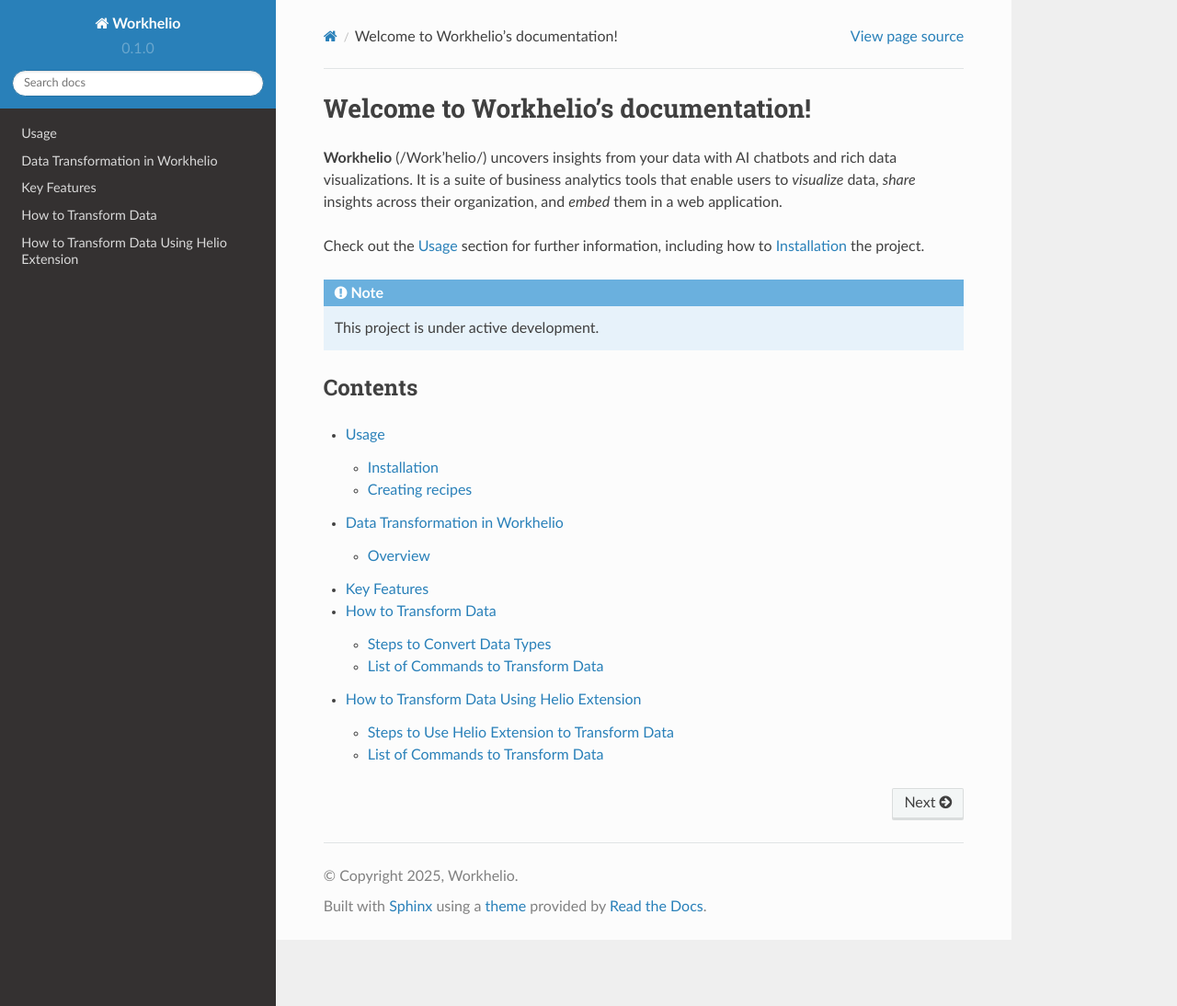
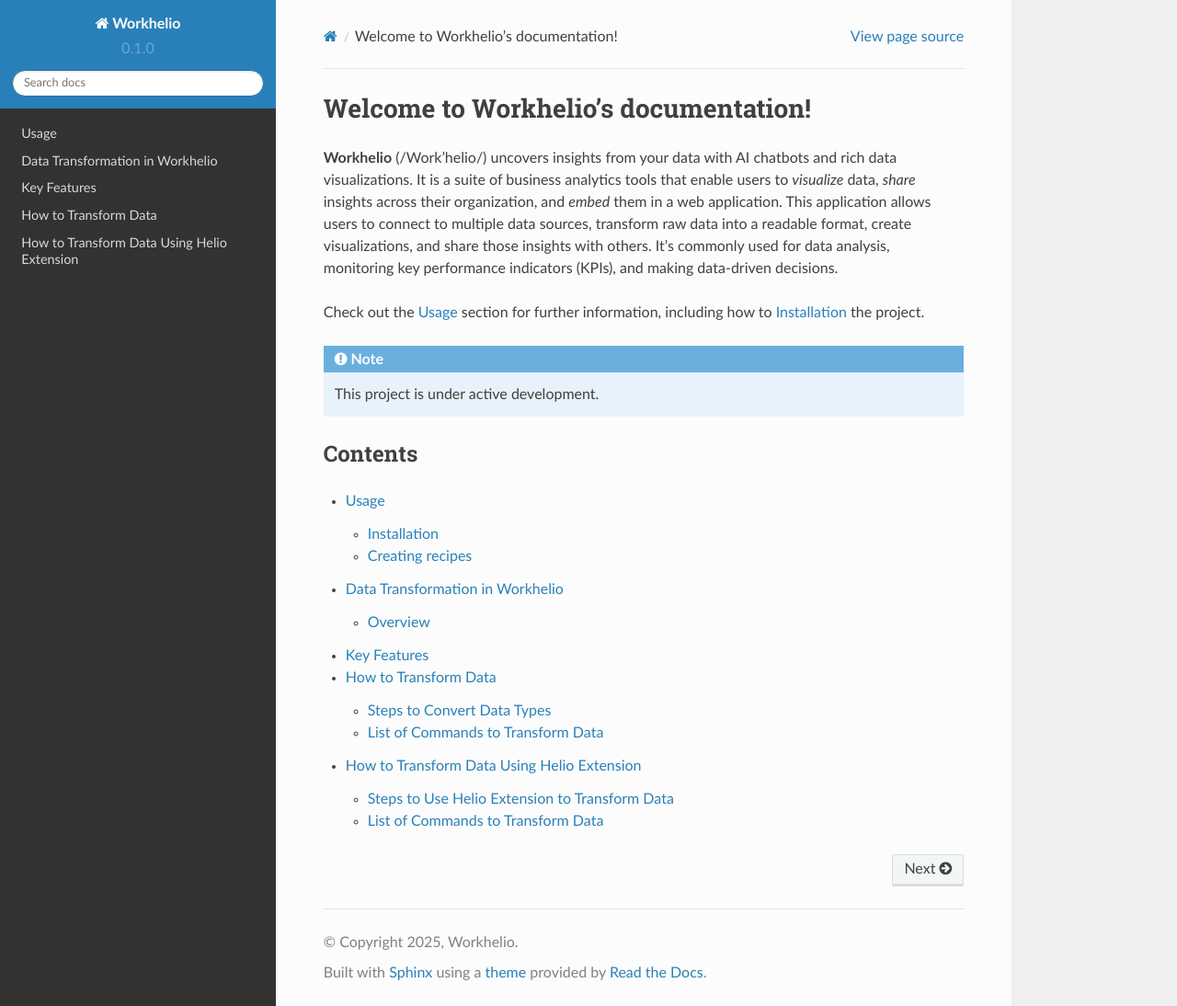
Before and after one commit to workhelio/workhelio, a Sphinx documentation site: the page built from docs/source/index.rst, in a window 1280 px wide and 1094 px high. Shown: the whole window at 92% size. Built offline with Sphinx 7.4.7 and the Read the Docs theme 2.0.0, drawn with Linux system fonts in a browser that asks for light colours.

Commit message:
Update index.rst
Updated the index file

```diff
--- a/docs/source/index.rst
+++ b/docs/source/index.rst
@@ -3,7 +3,7 @@ Welcome to Workhelio's documentation!
 
 **Workhelio** (/Work'helio/) uncovers insights from your data with
 AI chatbots and rich data visualizations.
-It is a suite of business analytics tools that enable users to *visualize* data, *share* insights across their organization, and *embed* them in a web application.
+It is a suite of business analytics tools that enable users to *visualize* data, *share* insights across their organization, and *embed* them in a web application. This application allows users to connect to multiple data sources, transform raw data into a readable format, create visualizations, and share those insights with others. It's commonly used for data analysis, monitoring key performance indicators (KPIs), and making data-driven decisions.
 
 Check out the :doc:`usage` section for further information, including
 how to :ref:`installation` the project.
```
